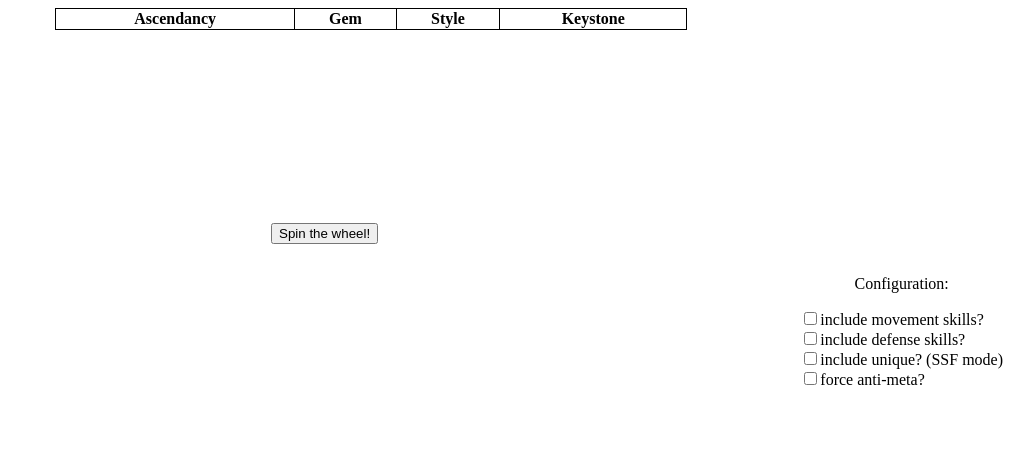
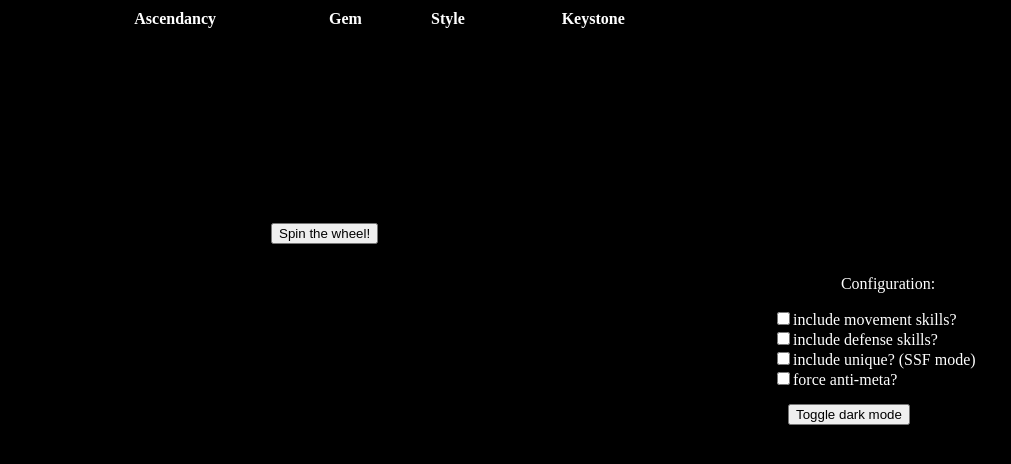
Before and after one commit to antilogos/PoeWheelOfBuild, a plain HTML site: page index.html in a window 1280 px wide. Shown: the whole page, without its empty margins (269-1280 px from the left). Drawn offline with Linux system fonts and the light colour scheme.

Commit message:
Update index.html

```diff
--- a/index.html
+++ b/index.html
@@ -4,17 +4,36 @@
     <meta charset="UTF-8">
     <title>Wheel of Build</title>
     <script src="script.js" type="text/javascript"></script>
+    <script>
+		function darkMode() {
+			document.body.classList.toggle("dark-mode");
+			document.getElementById("resulttable").classList.toggle("dark-mode");
+		}
+	</script>
 	<style>
 	table, th, td {
 	  border: 1px solid black;
 	  border-collapse: collapse;
 	}
+	table.dark-mode, th.dark-mode, td.dark-mode {
+	  border: 1px solid white;
+	  background-color: black;
+	  color: white;
+	}
+	body {
+	  background-color: white;
+	  color: black;
+	}
+	.dark-mode {
+	  background-color: black;
+	  color: white;
+	}
 	</style>
   </head>
-  <body>
-  	<div id="maindiv" style="min-height:200px;">
+  <body class="dark-mode">
+  	<div id="maindiv" style="min-height:200px;" >
 		<div style="width:50%; min-width:400px; margin-left:auto; margin-right:auto;">
-			<table id="resulttable" style="width: 100%">
+			<table id="resulttable" style="width: 100%" class="dark-mode">
 				<thead>
 					<tr>
 						<th>Ascendancy</th>
@@ -39,6 +58,9 @@
 		<input type="checkbox" name="config" value="defense" />include defense skills?</br>
 		<input type="checkbox" name="config" value="unique" />include unique? (SSF mode)</br>
 		<input type="checkbox" name="config" value="meta" />force anti-meta?</br>
+		<div style="width:200px; margin-left:auto; margin-right:auto; padding:15px;">
+			<button onclick="darkMode()">Toggle dark mode</button>
+		</div>
     </div>
   </body>
 </html>
```
